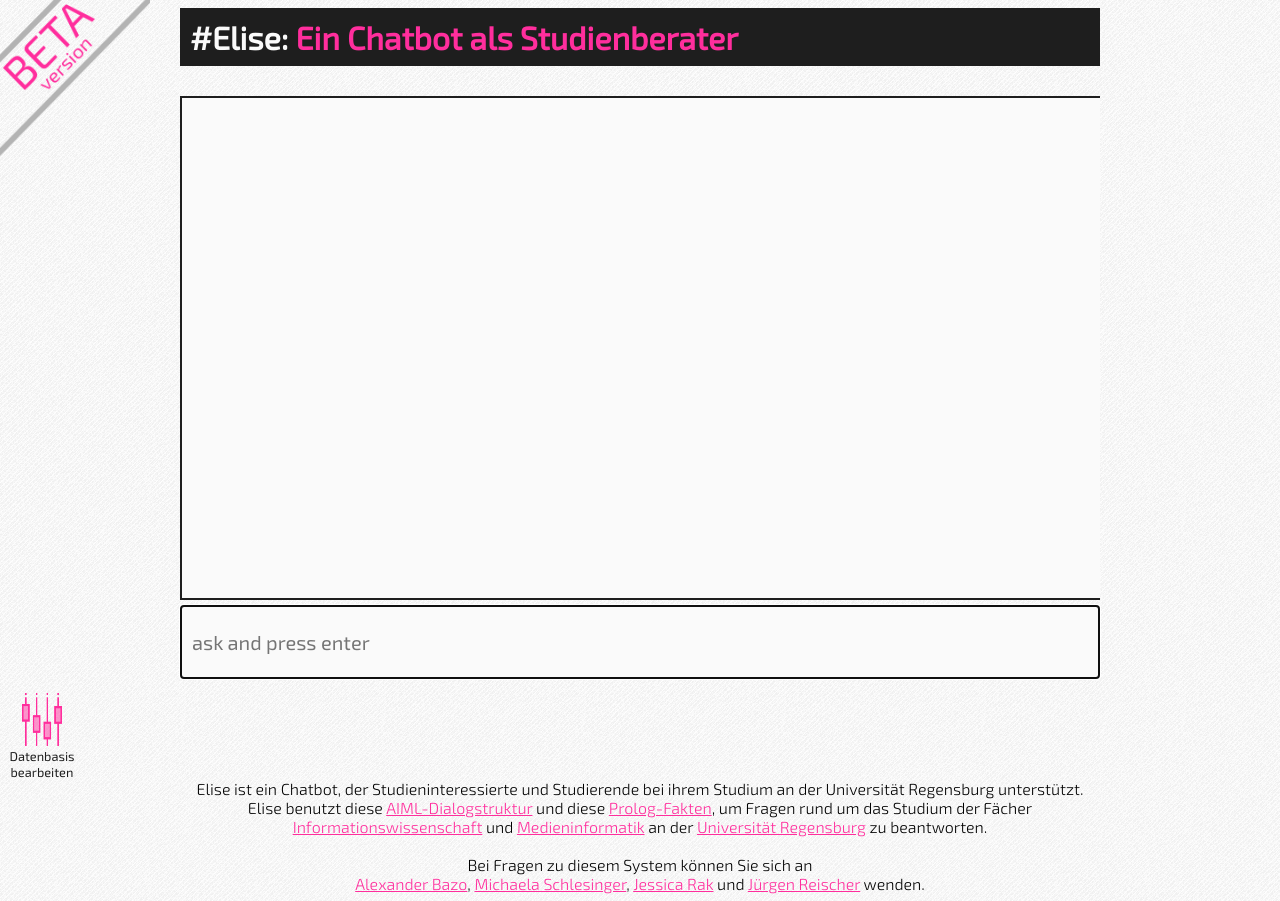
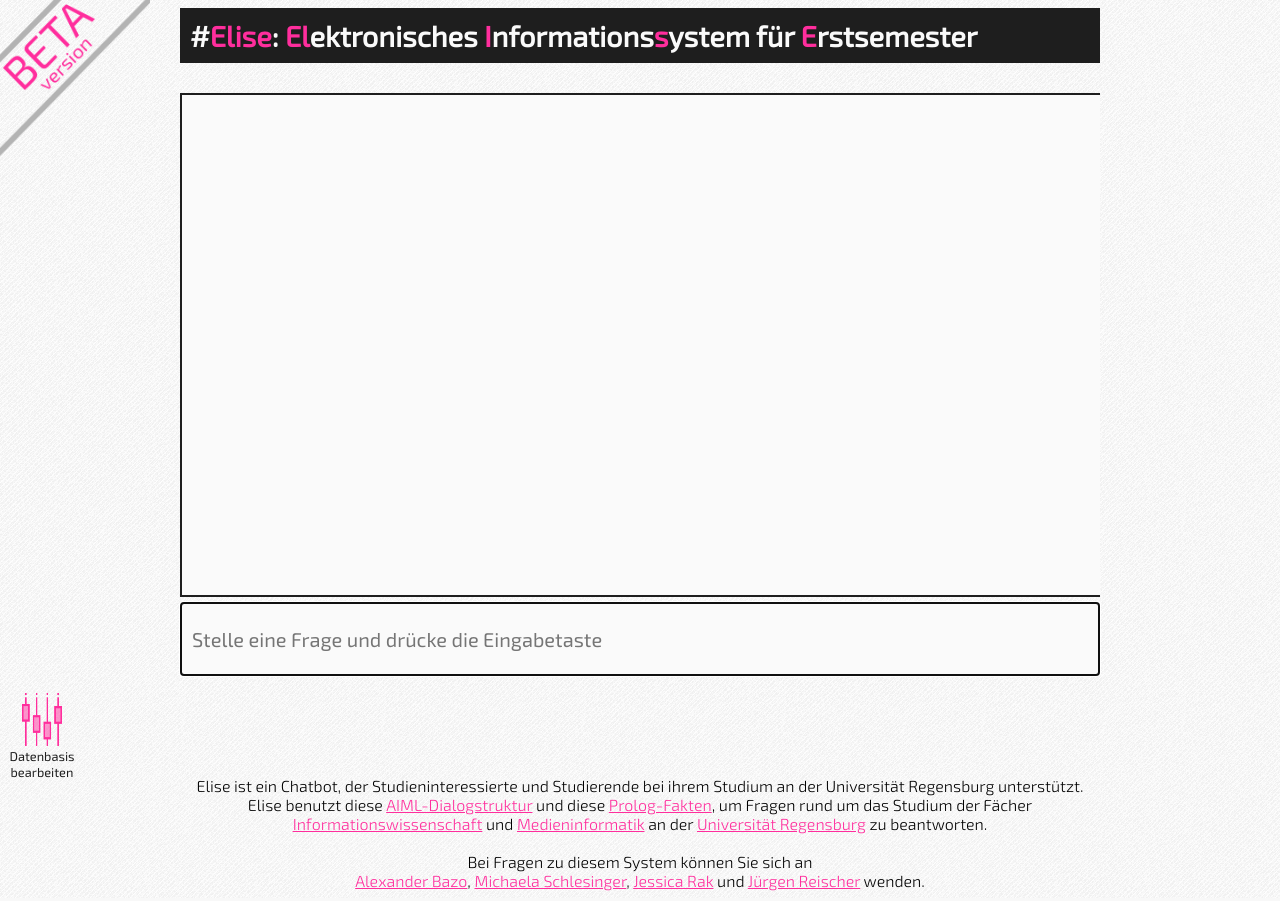
Before and after one commit to alexanderbazo/URTalking, a PHP site: page / in a window 1280 px wide. Run offline with PHP 8.4, Linux system fonts and the light colour scheme.

Commit message:
updated title and bot description

```diff
--- a/css/web.css
+++ b/css/web.css
@@ -68,11 +68,19 @@ body h1 {
 	padding:10px;
 
 	background-color:rgb(30,30,30);
-	color:rgb(250,250,250);
+
+	color:rgb(255,46,157);
+
+
+	font-size:1.8em;
+}
+
+body h1 .highlight {
+	color:rgb(255,46,157);
 }
 
 body h1 .sub {
-	color:rgb(255,46,157);
+	color:rgb(250,250,250);
 }
 
 body #output {
--- a/index.php
+++ b/index.php
@@ -12,9 +12,9 @@
 	</head>
 
 	<body onload="init()">
-		<h1>#Elise: <span class="sub">Ein Chatbot als Studienberater</span></h1>
+		<h1><span class="sub">#</span>Elise<span class="sub">: <span class="highlight">El</span>ektronisches <span class="highlight">I</span>nformations<span class="highlight">s</span>ystem für <span class="highlight">E</span>rstsemester</span></h1>
 			<div id="output"></div>
-			<input id="input" type="text" name="spind" value="" placeholder="ask and press enter" onkeydown="if (event.keyCode == 13) { processInput(this.value); return false; }">
+			<input id="input" type="text" name="spind" value="" placeholder="Stelle eine Frage und drücke die Eingabetaste" onkeydown="if (event.keyCode == 13) { processInput(this.value); return false; }">
 		<footer>
 			Elise ist ein Chatbot, der Studieninteressierte und Studierende bei ihrem Studium an der Universität Regensburg unterstützt. Elise benutzt diese <a href="./python/aiml/uni_regensburg.aiml" class="file_link" target="_new">AIML-Dialogstruktur</a> und diese <a href="./prolog/facts/mi_iw.pl" class="file_link" target="_new">Prolog-Fakten</a>, um Fragen rund um das Studium der Fächer <a href="http://www.iw.uni-regensburg.de" class="web_link" target="_new">Informationswissenschaft</a> und <a href="http://www.mi.uni-regensburg.de" class="web_link" target="_new">Medieninformatik</a> an der <a href="http://www.uni-regensburg.de" class="web_link" target="_new">Universität Regensburg</a> zu beantworten.<br /><br />
 				Bei Fragen zu diesem System können Sie sich an <br /><a href="mailto:alexander.bazo@ur.de">Alexander Bazo</a>, <a href="mailto:michaela.schlesinger@stud.uni.regensburg.de">Michaela Schlesinger</a>, <a href="mailto:jessica.rak@stud.uni-regensburg.de">Jessica Rak</a> und <a href="mailto:juergen.reischer@ur.de">Jürgen Reischer</a> wenden.
```
